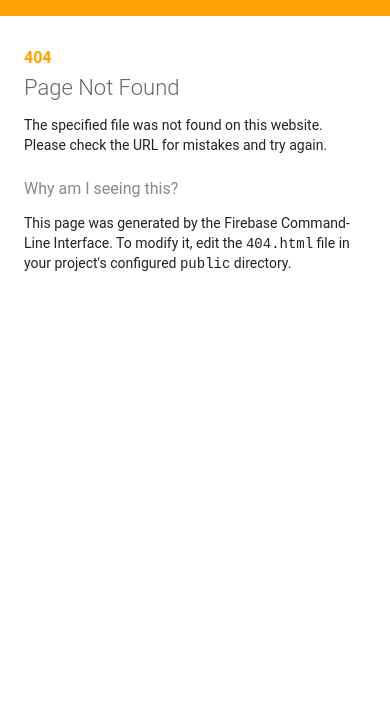
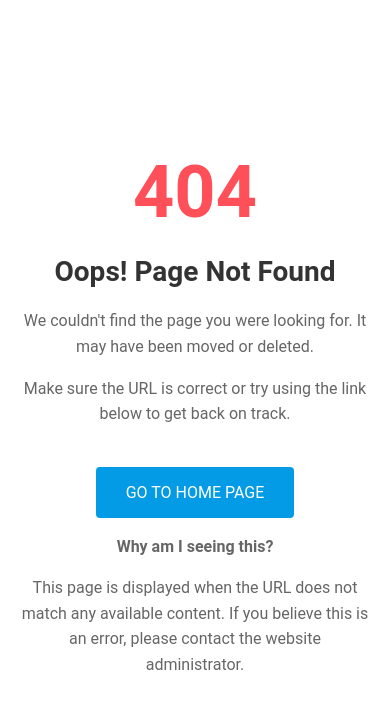
Before and after one commit to alya456nur/CRF, a website built with webpack: page 404.html in a window 390 px wide. Built offline with nearby package versions, Linux system fonts and the light colour scheme; no server answers.

Commit message:
Initial commit

```diff
--- a/404.html
+++ b/404.html
@@ -1,33 +1,88 @@
 <!DOCTYPE html>
-<html>
+<html lang="en">
   <head>
     <meta charset="utf-8">
     <meta name="viewport" content="width=device-width, initial-scale=1">
-    <title>Page Not Found</title>
-
-    <style media="screen">
-      body { background: #ECEFF1; color: rgba(0,0,0,0.87); font-family: Roboto, Helvetica, Arial, sans-serif; margin: 0; padding: 0; }
-      #message { background: white; max-width: 360px; margin: 100px auto 16px; padding: 32px 24px 16px; border-radius: 3px; }
-      #message h3 { color: #888; font-weight: normal; font-size: 16px; margin: 16px 0 12px; }
-      #message h2 { color: #ffa100; font-weight: bold; font-size: 16px; margin: 0 0 8px; }
-      #message h1 { font-size: 22px; font-weight: 300; color: rgba(0,0,0,0.6); margin: 0 0 16px;}
-      #message p { line-height: 140%; margin: 16px 0 24px; font-size: 14px; }
-      #message a { display: block; text-align: center; background: #039be5; text-transform: uppercase; text-decoration: none; color: white; padding: 16px; border-radius: 4px; }
-      #message, #message a { box-shadow: 0 1px 3px rgba(0,0,0,0.12), 0 1px 2px rgba(0,0,0,0.24); }
-      #load { color: rgba(0,0,0,0.4); text-align: center; font-size: 13px; }
+    <title>404 - Page Not Found</title>
+    <style>
+      body {
+        background-color: #f7f7f7;
+        font-family: 'Roboto', Helvetica, Arial, sans-serif;
+        margin: 0;
+        padding: 0;
+        display: flex;
+        justify-content: center;
+        align-items: center;
+        height: 100vh;
+      }
+      #message {
+        background-color: #fff;
+        border-radius: 8px;
+        box-shadow: 0 4px 8px rgba(0, 0, 0, 0.1);
+        padding: 40px 30px;
+        max-width: 450px;
+        text-align: center;
+        width: 100%;
+      }
+      #message h2 {
+        font-size: 72px;
+        color: #ff4f58;
+        margin: 0;
+        font-weight: 600;
+      }
+      #message h1 {
+        font-size: 28px;
+        color: #333;
+        margin: 20px 0;
+      }
+      #message p {
+        font-size: 16px;
+        color: #666;
+        line-height: 1.6;
+        margin: 16px 0;
+      }
+      #message a {
+        display: inline-block;
+        background-color: #039be5;
+        color: white;
+        text-transform: uppercase;
+        text-decoration: none;
+        padding: 16px 30px;
+        font-size: 16px;
+        border-radius: 4px;
+        margin-top: 24px;
+        transition: background-color 0.3s;
+      }
+      #message a:hover {
+        background-color: #0288d1;
+      }
+      #message code {
+        background-color: #f1f1f1;
+        padding: 4px 8px;
+        border-radius: 4px;
+        font-size: 14px;
+        color: #333;
+      }
       @media (max-width: 600px) {
-        body, #message { margin-top: 0; background: white; box-shadow: none; }
-        body { border-top: 16px solid #ffa100; }
+        body {
+          background-color: #fff;
+        }
+        #message {
+          padding: 20px;
+          box-shadow: none;
+        }
       }
     </style>
   </head>
   <body>
     <div id="message">
       <h2>404</h2>
-      <h1>Page Not Found</h1>
-      <p>The specified file was not found on this website. Please check the URL for mistakes and try again.</p>
-      <h3>Why am I seeing this?</h3>
-      <p>This page was generated by the Firebase Command-Line Interface. To modify it, edit the <code>404.html</code> file in your project's configured <code>public</code> directory.</p>
+      <h1>Oops! Page Not Found</h1>
+      <p>We couldn't find the page you were looking for. It may have been moved or deleted.</p>
+      <p>Make sure the URL is correct or try using the link below to get back on track.</p>
+      <a href="/">Go to Home Page</a>
+      <p><strong>Why am I seeing this?</strong></p>
+      <p>This page is displayed when the URL does not match any available content. If you believe this is an error, please contact the website administrator.</p>
     </div>
   </body>
 </html>
--- a/index.js
+++ b/index.js
@@ -108,13 +108,22 @@ function justWindow(){
 
 async function loadPageContent() {
   // Function to load content based on path after authentication
-  const path = window.location.pathname.replace('/', ''); // Get the current path and strip leading '/'
+  let path = window.location.pathname.replace('/', ''); // Get the current path and strip leading '/'
 
-  if (path === 'contact' || path === 'company' || path === 'dashboard' || path === 'overview'|| path === 'list'|| path === 'profile' || path === 'internal' ||
-      path === 'outsource' || path === 'testing' || path === 'invoice' || path === 'PO' || path === 'report' || path === 'staff') {
-    loadContent(path); // Load valid page content
+  // If the path is empty, set it to the index page (default to 'dashboard')
+  if (!path) {
+    path = 'dashboard';
+  }
+
+  // List of valid paths
+  const validPaths = ['contact', 'company', 'dashboard', 'overview', 'list', 'profile', 'internal',
+                      'outsource', 'testing', 'invoice', 'PO', 'report', 'staff'];
+
+  // Check if path is valid, else redirect to '404.html'
+  if (!validPaths.includes(path)) {
+    window.location.replace('/404.html'); // Redirect to 404 page
   } else {
-    loadContent('dashboard'); // Default to dashboard if the path is unknown
+    await loadContent(path); // Load valid page content
   }
 }
 
@@ -248,16 +257,16 @@ async function loadPics() {
 
 // Function to load content dynamically only for logged-in users
 async function loadContent(page) {
+    try{
+        const response = await fetch(`${page}.html`);
 
-    fetch(`${page}.html`)
-        .then(response => {
-            if (!response.ok) throw new Error('Page not found');
-            return response.text();
-        })
-        .then(data => {
+        if (!response.ok) {
+          throw new Error('Page not found');
+        }
+
+        const data = await response.text();
         document.getElementById('main-content-placeholder').innerHTML = data;
         currentPage = 1;
-
 
         // Only push state if it’s a new page
         if (window.history.state?.page !== page) {
@@ -460,15 +469,9 @@ async function loadContent(page) {
 
             loadProfileData();
         }
-
-        })
-        .catch(error => {
+    } catch (error) {
         console.error('Error loading content:', error);
-            loadContent('dashboard');
-
-            // Hide the page loading spinner if there's an error
-            document.getElementById('pageLoadingSpinner').classList.add('hidden');
-        });
+    }
 }
 
 
--- a/invoiceMod.js
+++ b/invoiceMod.js
@@ -184,9 +184,6 @@ async function uploadInvoice(chargeData) {
                     } catch (error) {
                         console.warn('Error deleting old invoice:', error);
                     }
-
-                    const timestamp = new Date().toLocaleString(); // Get current time
-                    addNotification(`${staffName} uploaded an invoice for testing ${chargeData.prodID} at ${timestamp}`);
                 }
 
                 // Upload the new invoice to Firebase Storage
@@ -205,6 +202,9 @@ async function uploadInvoice(chargeData) {
                     payStatus: 'COMPLETED',
                     payDate: today
                 });
+
+                const timestamp = new Date().toLocaleString(); // Get current time
+                addNotification(`${staffName} uploaded an invoice for testing ${chargeData.prodID} at ${timestamp}`);
 
                 showModal('uploadInvoice');
             } catch (error) {
```
Lines whose indentation alone changed are shown as unchanged.
